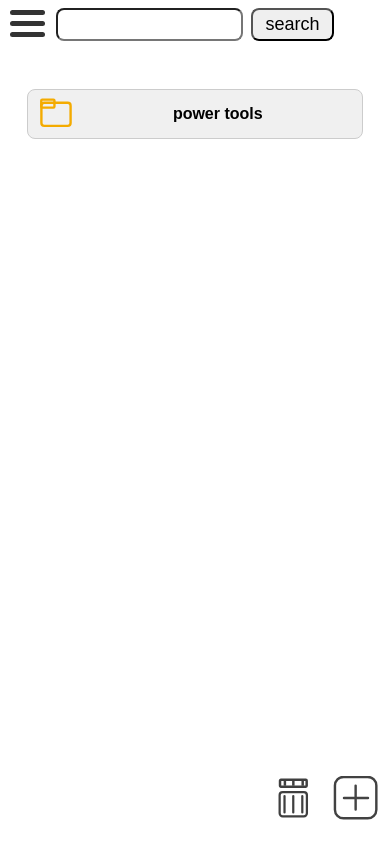
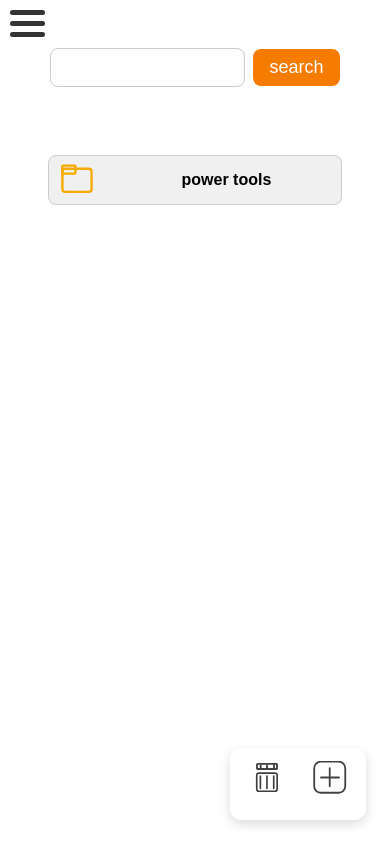
Before and after one commit to Josh-Reimer/Manual-Server, a Flask app: page / in a window 390 px wide. Run offline with Flask 3, Linux system fonts and the light colour scheme; data that the repository does not hold is empty; parts of the project's set-up code (start-up, migrations or seed data) failed here and were passed over; some libraries are stand-ins or nearby versions.

Commit message:
Enhance dark mode support and improve UI styles across multiple components; refactor modal and settings styles for better responsiveness. fixed large image thumbnail issue

```diff
--- a/static/index.css
+++ b/static/index.css
@@ -1,55 +1,205 @@
+/* ===========================
+   System Theme Variables
+=========================== */
+:root {
+  /* Light mode */
+  --bg-color: #f5f5f5;
+  --text-color: #222;
+  --card-bg: #fff;
+  --border: #ccc;
+  --accent: #f57c00;
+  --accent-hover: #e06b00;
+  --shadow: rgba(0, 0, 0, 0.15);
+  --toolbar-bg: #ffffffcc;
+  --modal-bg: #ffffff;
+}
+
+@media (prefers-color-scheme: dark) {
+  :root {
+    --bg-color: #1e1e1e;
+    --text-color: #e0e0e0;
+    --card-bg: #2a2a2a;
+    --border: #444;
+    --accent: #ff9800;
+    --accent-hover: #ffa726;
+    --shadow: rgba(0, 0, 0, 0.6);
+    --toolbar-bg: #2a2a2acc;
+    --modal-bg: #2a2a2a;
+  }
+}
+
+/* ===========================
+   Global Styles
+=========================== */
+body {
+  font-family: system-ui, sans-serif;
+  margin: 0;
+  background-color: var(--bg-color);
+  color: var(--text-color);
+  transition: background-color 0.3s, color 0.3s;
+}
+
+/* ===========================
+   Search Area
+=========================== */
 #search_area {
   display: flex;
   justify-content: center;
   align-items: center;
   gap: 0.5rem;
-    margin-bottom: 3rem;
+  margin: 3rem auto;
+  width: 100%;
 }
+
 #search_box {
   width: 50%;
   font-size: 18px;
   border-radius: 8px;
-    padding: 4px;
-    padding-left: 12px;
+  padding: 8px 12px;
+  border: 1px solid var(--border);
+  background-color: var(--card-bg);
+  color: var(--text-color);
+  transition: border-color 0.3s, box-shadow 0.3s;
 }
+
+#search_box:focus {
+  outline: none;
+  border-color: var(--accent);
+  box-shadow: 0 0 0 2px var(--accent-hover);
+}
+
 #search_button {
   font-size: 18px;
   border-radius: 8px;
-    padding: 4px 12px;
+  padding: 8px 16px;
+  border: none;
   cursor: pointer;
+  background-color: var(--accent);
+  color: white;
+  transition: background-color 0.3s;
 }
+
+#search_button:hover {
+  background-color: var(--accent-hover);
+}
+
+/* ===========================
+   File Explorer
+=========================== */
 #manual_explorer {
   width: 100%;
-    font-size: 12px;
+  font-size: 14px;
+  color: var(--text-color);
+  padding: 1rem 2rem;
+  box-sizing: border-box;
 }
+
+.folder {
+  margin-bottom: 0.5rem;
+  padding: 0.5rem;
+  border-radius: 8px;
+  background-color: var(--card-bg);
+  border: 1px solid var(--border);
+  box-shadow: 0 2px 4px var(--shadow);
+  cursor: pointer;
+  transition: background-color 0.3s;
+}
+
+.folder:hover {
+  background-color: var(--accent-hover);
+  color: #fff;
+}
+
+/* ===========================
+   Toolbar
+=========================== */
 #toolbar {
-    text-align: right;
-    margin-top: 3rem;
   position: fixed;
-    bottom: 1rem;
-    right: 1rem;
+  bottom: 1.5rem;
+  right: 1.5rem;
   display: flex;
   gap: 1rem;
+  background-color: var(--toolbar-bg);
+  padding: 0.75rem;
+  border-radius: 12px;
+  box-shadow: 0 4px 12px var(--shadow);
+  backdrop-filter: blur(6px);
+  transition: background-color 0.3s, box-shadow 0.3s;
 }
-  #add_icon {
-    height: 100%;
-    width: 100%;
-    pointer-events: none;
-  }
-  #add_button {
+
+#add_button,
+#delete_button {
   width: 3rem;
+  height: 3rem;
   border: none;
   outline: none;
   background: none;
+  cursor: pointer;
+  border-radius: 50%;
+  transition: background-color 0.2s, transform 0.2s;
 }
-  #trash_can {
+
+#add_button:hover,
+#delete_button:hover {
+  background-color: var(--accent);
+  transform: scale(1.1);
+}
+
+/* SVG icons */
+#add_button svg,
+#delete_button svg {
+  width: 100%;
   height: 100%;
+  pointer-events: none;
+  filter: invert(0);
+  transition: filter 0.3s;
+}
+
+@media (prefers-color-scheme: dark) {
+  #add_button svg,
+  #delete_button svg {
+    filter: invert(1);
+  }
+}
+
+/* ===========================
+   Modal (pop_up_manual_view)
+=========================== */
+.modal {
+  display: none;
+  position: fixed;
+  z-index: 100;
+  left: 0;
+  top: 0;
   width: 100%;
-    pointer-events: none;
+  height: 100%;
+  overflow: auto;
+  background-color: rgba(0,0,0,0.5);
+  transition: background-color 0.3s;
 }
-  #delete_button{
-    width: 3rem;
-    border: none;
-    outline: none;
-    background: none;
+#manualview-thumnail-image {
+  width: 320px;
 }
+.modal-content {
+  background-color: var(--modal-bg);
+  margin: 5% auto;
+  padding: 2rem;
+  border: 1px solid var(--border);
+  width: 80%;
+  max-width: 800px;
+  border-radius: 12px;
+  box-shadow: 0 4px 12px var(--shadow);
+  transition: background-color 0.3s, color 0.3s;
+}
+
+.close {
+  color: var(--text-color);
+  float: right;
+  font-size: 28px;
+  font-weight: bold;
+  cursor: pointer;
+}
+
+.close:hover {
+  color: var(--accent);
+}
--- a/static/pop_up_manual_view.css
+++ b/static/pop_up_manual_view.css
@@ -1,57 +1,83 @@
+/* Enable dark/light theme */
+:root {
+  color-scheme: light dark;
+  --modal-bg: rgba(0, 0, 0, 0.4);
+  --content-bg: #fefefe;
+  --border-color: #888;
+  --text-color: #000;
+  --close-color: #aaa;
+  --close-hover: #000;
+}
+
+@media (prefers-color-scheme: dark) {
+  :root {
+    --modal-bg: rgba(0, 0, 0, 0.7);
+    --content-bg: #1e1e1e;
+    --border-color: #444;
+    --text-color: #eaeaea;
+    --close-color: #999;
+    --close-hover: #fff;
+  }
+}
+
 /* The Modal (background) */
 .modal {
-      display: none;
-      /* Hidden by default */
-      position: fixed;
-      /* Stay in place */
-      z-index: 1;
-      /* Sit on top */
+  display: none;              /* Hidden by default */
+  position: fixed;            /* Stay in place */
+  z-index: 1;                 /* Sit on top */
   left: 0;
   top: 0;
-      width: 100%;
-      /* Full width */
-      height: 100%;
-      /* Full height */
-      overflow: auto;
-      /* Enable scroll if needed */
-      background-color: rgb(0,0,0);
-      /* Fallback color */
-      background-color: rgba(0,0,0,0.4);
-      /* Black w/ opacity */
+  width: 100%;                /* Full width */
+  height: 100%;               /* Full height */
+  overflow: auto;             /* Enable scroll if needed */
+  background-color: var(--modal-bg);
 }
+
+/* Animation */
 @-webkit-keyframes animatetop {
   0% {
-        transform: scale(0.3,0.3);
+    transform: scale(0.3, 0.3);
   }
   100% {
-        transform: scale(1,1);
+    transform: scale(1, 1);
     animation-timing-function: ease-in-out;
   }
 }
+
 /* Modal Content/Box */
 .modal-content {
-      background-color: #fefefe;
-      margin: 15% auto;
-      /* 15% from the top and centered */
+  background-color: var(--content-bg);
+  color: var(--text-color);
+  margin: 10% auto;
   padding: 20px;
-      border: 1px solid #888;
+  border: 1px solid var(--border-color);
   width: 80%;
-      /* Could be more or less, depending on screen size */
+  border-radius: 10px;
+  box-shadow: 0 4px 20px rgba(0,0,0,0.2);
   animation-name: animatetop;
-      animation-duration: 0.4s
+  animation-duration: 0.4s;
 }
 
 /* The Close Button */
 .close {
-      color: #aaa;
+  color: var(--close-color);
   float: right;
   font-size: 28px;
   font-weight: bold;
+  cursor: pointer;
 }
 
 .close:hover,
 .close:focus {
-      color: black;
+  color: var(--close-hover);
   text-decoration: none;
-      cursor: pointer;
 }
+
+/* Ensure modal content scales well on mobile */
+@media (max-width: 600px) {
+  .modal-content {
+    width: 95%;
+    margin: 20% auto;
+    padding: 15px;
+  }
+}
--- a/templates/index.html
+++ b/templates/index.html
@@ -54,6 +54,14 @@
 
 
 <!-- popup manual view here -->
+<button onclick="add_folder()" id="add_button">
+<svg width="48" height="48" viewBox="0 0 24 22" xmlns="http://www.w3.org/2000/svg" version="1.1" preserveAspectRatio="xMinYMin">
+<use xlink:href="#img-matte-black-plus"></use>
+</svg>
+</button>
+</div>
+
+<!-- moved modal out of the toolbar so it isn't clipped by toolbar styles -->
 <div id="myModal" class="modal">
 <!-- Modal content -->
 <div class="modal-content">
@@ -64,13 +72,6 @@
 
 <script src="/static/pop_up_manual_view.js"></script>
 
-<button onclick="add_folder()" id="add_button">
-<svg width="48" height="48" viewBox="0 0 24 22" xmlns="http://www.w3.org/2000/svg" version="1.1" preserveAspectRatio="xMinYMin">
-<use xlink:href="#img-matte-black-plus"></use>
-</svg>
-</button>
-</div>
-
 <p id="p"></p>
 
 <script src="/static/drop_down.js"></script>
```
Also changed, not shown: templates/settings.html (+24 -0 lines). Lines whose indentation alone changed are shown as unchanged.
